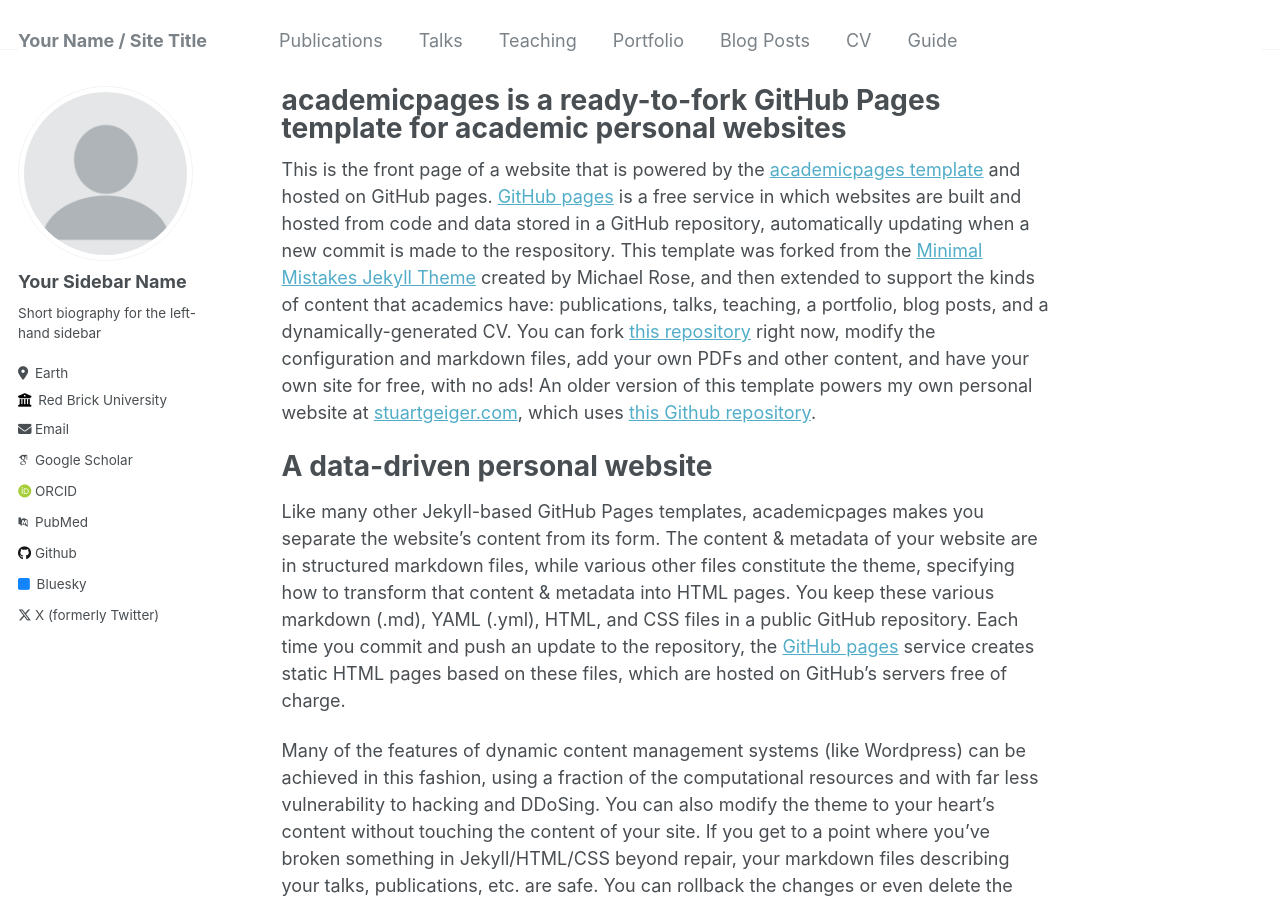
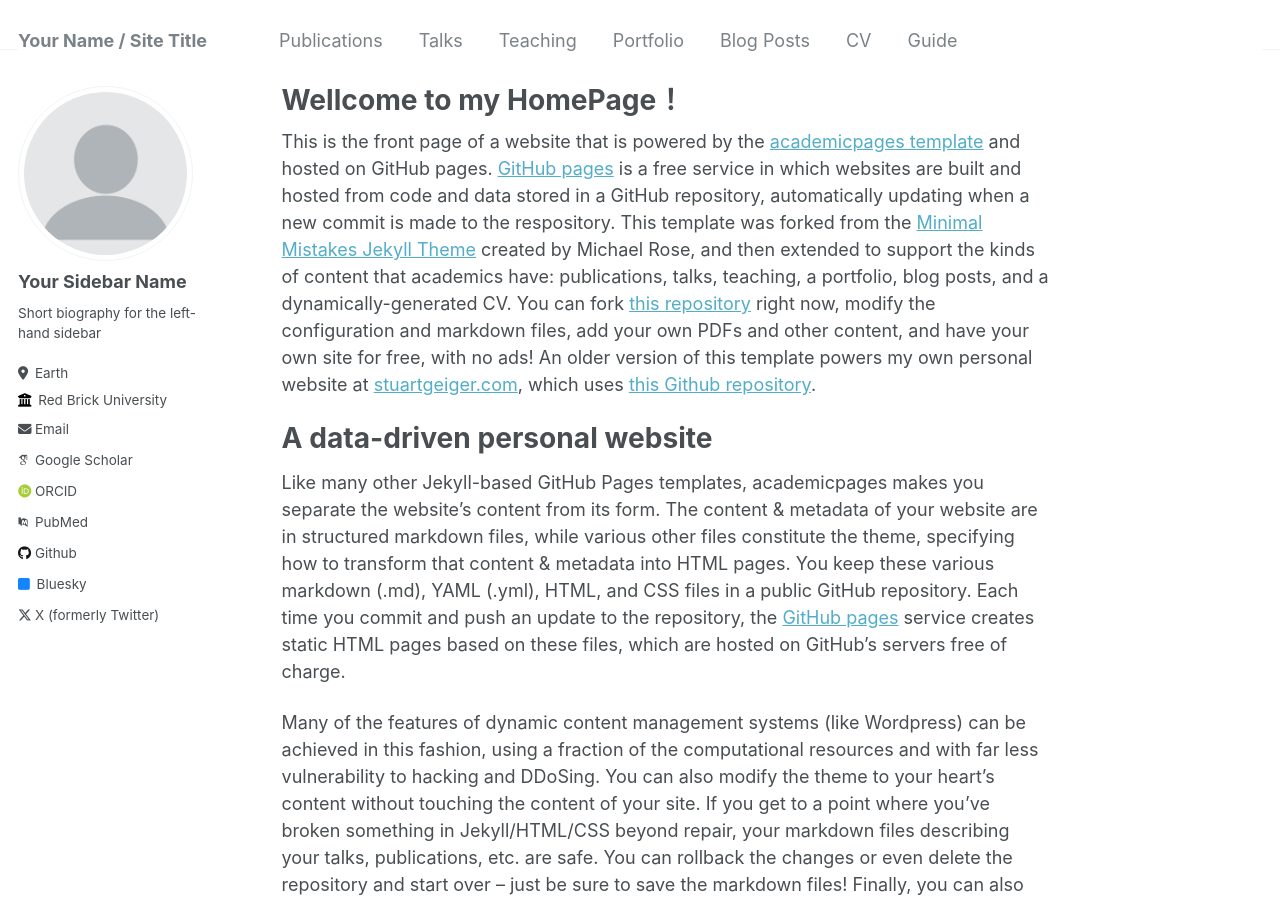
Before and after one commit to ChuHuaYuan/ChuHuaYuan.github.io, a Jekyll site: the page built from _pages/about.md, in a window 1280 px wide and 900 px high. Built offline with Jekyll 4.4.1, drawn with Linux system fonts in a browser that asks for light colours; some web fonts are replaced.

Commit message:
主页更新

```diff
--- a/_pages/about.md
+++ b/_pages/about.md
@@ -1,6 +1,6 @@
 ---
 permalink: /
-title: "academicpages is a ready-to-fork GitHub Pages template for academic personal websites"
+title: "Wellcome to my HomePage！"
 author_profile: true
 redirect_from:
   - /about/
```
